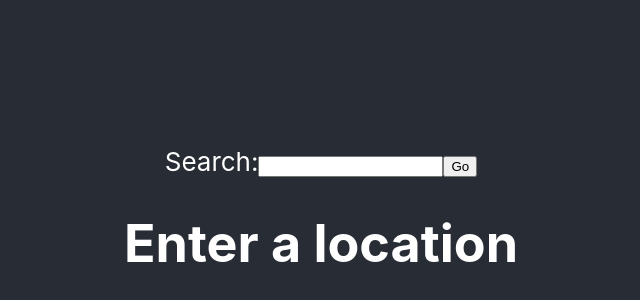
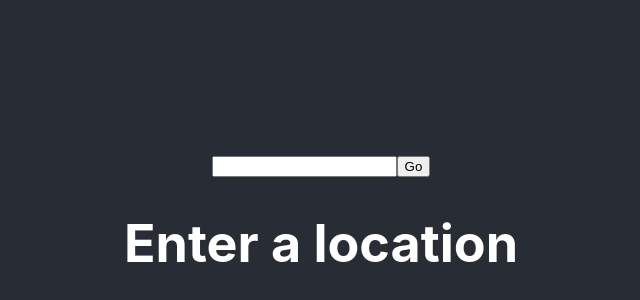
Before and after one commit to ariabrams65/ZotHack_Project, a React (Create React App) app: page / in a window 1280 px wide. Shown: the part 172-472 px from the top of the page, without its empty margins (319-959 px from the left). Built offline with nearby package versions, Linux system fonts and the light colour scheme.

Commit message:
Allows users to search multiple times

```diff
--- a/src/WeatherSearch.js
+++ b/src/WeatherSearch.js
@@ -17,23 +17,24 @@ export default class Weather extends Component {
         event.preventDefault();
     };
 
+    changed = (event) =>{
+        this.setState({isSearched: false});
+        event.preventDefault();
+    }
+
     render() {
         const isSearched = this.state.isSearched;
         let searchLabel;
         if (isSearched) {
             searchLabel= <DisplayWeather location = {document.getElementById('search').value}/>
+            console.log(document.getElementById('search').value)
         } else {
             searchLabel = <h1>Enter a location</h1>
         }
         return (
             <div>
-                <form className="form" onSubmit={this.handleSubmit}>
-                    <label>
-                        Search:
-                        <input id = 'search' type="text"></input>
-                    </label>
-                    <input type="submit" value="Go"></input>
-                </form>
+                <input type = 'text' id = 'search' onChange = {this.changed}></input>
+                <button onClick = {this.handleSubmit}>Go</button>
                 {searchLabel}
             </div>
         );
```
